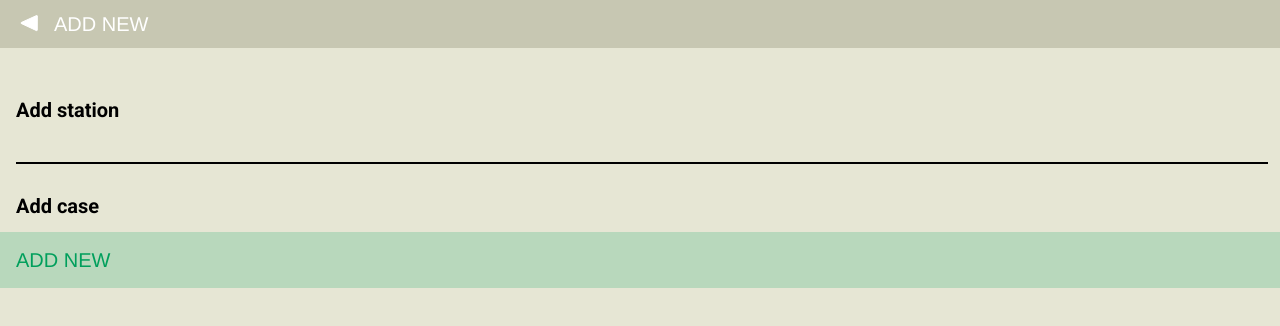
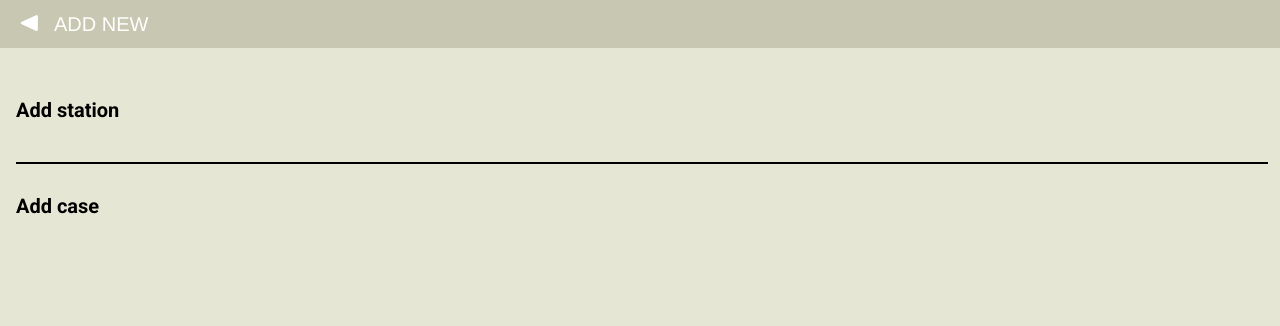
Before and after one commit to fac-14/OSCEBossKey, a React (Vite) app: page /history/add/station in a window 1280 px wide. Shown: the top 326 px of the page. Built offline with nearby package versions, Linux system fonts and the light colour scheme; a web font is replaced by a local one.

Commit message:
prevent addnewcase option if station name empty

```diff
--- a/src/components/Pages/AddNew/AddTile.js
+++ b/src/components/Pages/AddNew/AddTile.js
@@ -54,11 +54,13 @@ export default class AddTile extends React.Component {
           <InstructionText text={"Add case"} />
         </StyledInstructionContainer>
         <StyledAddNewBannerContainer>
-          <AddNewBanner
-            exam={this.state.exam}
-            station={this.state.station.replace(/\s/g, "-")}
-            submitStation={this.submitTile}
-          />
+          {this.state.station && (
+            <AddNewBanner
+              exam={this.state.exam}
+              station={this.state.station.replace(/\s/g, "-")}
+              submitStation={this.submitTile}
+            />
+          )}
         </StyledAddNewBannerContainer>
       </React.Fragment>
     );
```
